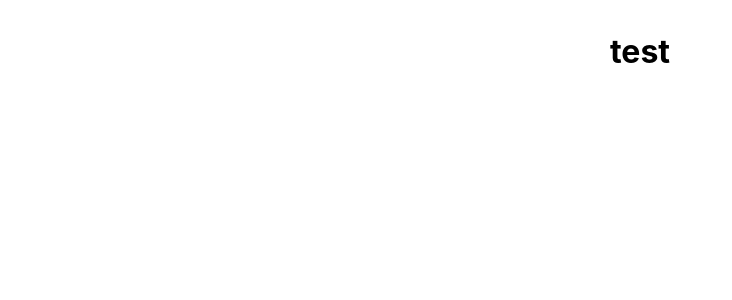
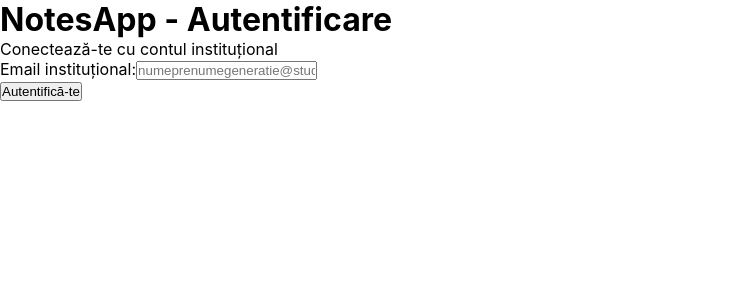
Before and after one commit to cristianpvu/web-notes, a React (Vite) app in the folder notes-app-frontend/: page / in a window 1280 px wide. Shown: the top 300 px of the page, without its empty margins (0-732 px from the left). Built offline with nearby package versions, Linux system fonts and the light colour scheme.

Commit message:
setup for login feature

```diff
--- a/notes-app-frontend/src/App.jsx
+++ b/notes-app-frontend/src/App.jsx
@@ -1,9 +1,29 @@
-import React from 'react'
+import React, { useState } from 'react'
+import Login from './components/Login'
 
+/**
+ * Componenta principală a aplicației SPA
+ * Gestionează starea de autentificare și view-urile
+ */
 function App() {
+  const [isAuthenticated, setIsAuthenticated] = useState(false)
+  const [user, setUser] = useState(null)
+
+  const handleLogin = (userData) => {
+    setUser(userData)
+    setIsAuthenticated(true)
+  }
+
+  // Dacă utilizatorul nu este autentificat, arată pagina de login
+  if (!isAuthenticated) {
+    return <Login onLogin={handleLogin} />
+  }
+
+  // Dacă utilizatorul este autentificat, arată dashboard-ul
   return (
-    <div style={{ padding: '2rem', textAlign: 'center' }}>
-      <h1>test</h1>
+    <div style={{ padding: '2rem' }}>
+      <h1>Bine ai venit, {user?.name || user?.email}!</h1>
+      <p>Dashboard va fi implementat în pașii următori</p>
     </div>
   )
 }
--- /dev/null
+++ b/notes-app-frontend/src/components/Login.jsx
@@ -0,0 +1,49 @@
+import React, { useState } from 'react'
+
+function Login({ onLogin }) {
+  const [email, setEmail] = useState('')
+  const [error, setError] = useState('')
+  const [loading, setLoading] = useState(false)
+
+  const handleSubmit = (e) => {
+    e.preventDefault()
+    setError('')
+
+    if (!email.endsWith('@stud.ase.ro')) {
+      setError('Trebuie să folosești adresa de email instituțională (@stud.ase.ro)')
+      return
+    }
+
+    setLoading(true)
+    console.log('Login attempt with:', email)
+  }
+
+  return (
+    <div>
+      <h1>NotesApp - Autentificare</h1>
+      <p>Conectează-te cu contul instituțional</p>
+
+      <form onSubmit={handleSubmit}>
+        <div>
+          <label htmlFor="email">Email instituțional:</label>
+          <input
+            id="email"
+            type="email"
+            value={email}
+            onChange={(e) => setEmail(e.target.value)}
+            placeholder="numeprenumegeneratie@stud.ase.ro"
+            required
+          />
+        </div>
+
+        {error && <div style={{ color: 'red' }}>{error}</div>}
+
+        <button type="submit" disabled={loading}>
+          {loading ? 'Se încarcă...' : 'Autentifică-te'}
+        </button>
+      </form>
+    </div>
+  )
+}
+
+export default Login
```
